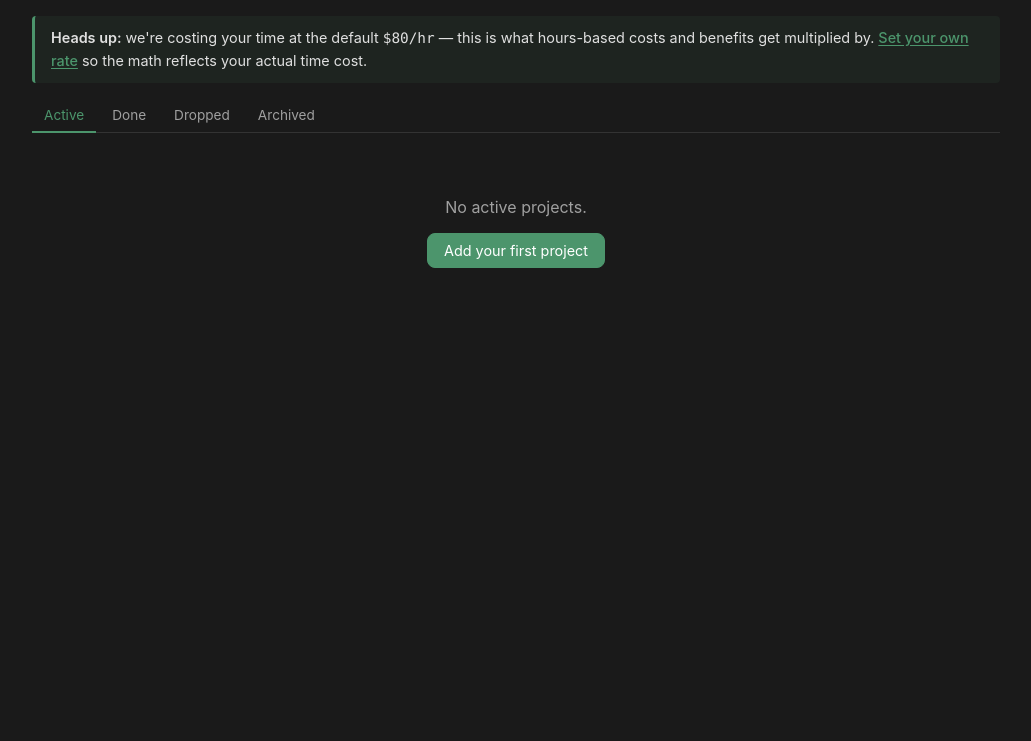
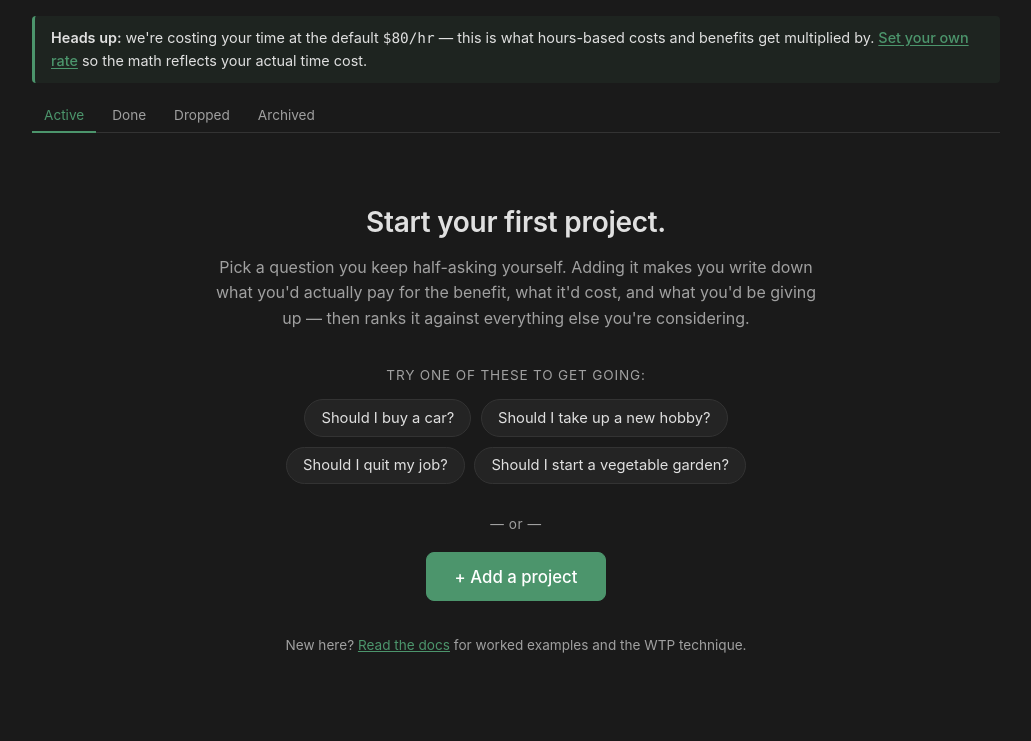
Before and after one commit to AlexanderHS/payback, a Flask app: page /dashboard in a window 1280 px wide. Shown: the part 131-872 px from the top of the page, without its empty margins (124-1155 px from the left). Before the commit the page ends 399 px from the top, so only its background shows below. Run offline with Flask 3, Linux system fonts and the light colour scheme; data that the repository does not hold is empty; some libraries are stand-ins or nearby versions.

Commit message:
ui: friendlier first-run, Board link in menu, hide avatar on wide
Three small UX fixes against the consolidated nav.

(1) Avatar circle is now a narrow-screen-only thing. On wide
    viewports the email itself identifies the menu — no need for a
    redundant little badge next to it. Below 700px the email
    collapses (it's often very long) and the avatar reappears as the
    visual anchor.

(2) Board (= dashboard) link added to the top of the account-menu
    popover. After consolidating the nav into a single menu, getting
    back to the main board from Sharing/Settings/etc. became a
    little awkward (only the brand mark would do it). Putting it as
    the first menu item makes the round-trip obvious.

(3) New welcoming empty state for first-time users (current_status
    is active, readonly is false, total_projects is 0). Shows a
    short pitch, four clickable prompt chips ("Should I buy a car?",
    etc.) that deep-link to /new with the name pre-filled, plus a
    big primary "Add a project" button and a docs link. The chips
    eliminate the staring-at-blank-form moment for new users — one
    click and they're already inside the form with a real question.
    Pre-existing users with zero active projects still see the slim
    empty state (they don't need the onboarding pitch).

Implementation notes:
- /new now reads ?name= from the query string and pre-fills the
  name input. Capped at the same 200-char limit the form enforces.
- form.html title/heading now distinguishes "edit" (project has an
  id, loaded from DB) from "new with prefill" (project is just
  {name: ...}, no id), so a pre-filled new form correctly says
  "New Project" not "Edit Project".

Co-Authored-By: Claude Opus 4.7 (1M context) <noreply@anthropic.com>

```diff
--- a/app.py
+++ b/app.py
@@ -178,7 +178,11 @@ def new_project():
             return redirect(url_for('dashboard'))
         except ValidationError as e:
             return render_template('form.html', project=data, user=user_id, error=str(e))
-    return render_template('form.html', project=None, user=user_id, error=None)
+    # Optional ?name= prefill (from empty-state prompt chips on the dashboard).
+    # Capped to the same 200-char limit the form enforces, just in case.
+    prefill_name = (request.args.get('name') or '').strip()[:200]
+    project = {'name': prefill_name} if prefill_name else None
+    return render_template('form.html', project=project, user=user_id, error=None)
 
 
 @app.route('/edit/<int:project_id>', methods=['GET', 'POST'])
--- a/static/css/styles.css
+++ b/static/css/styles.css
@@ -189,10 +189,13 @@ body {
     margin: 0.3rem 0;
 }
 
-/* Hide the inline email below desktop widths — avatar still identifies
-   the menu, full email lives at the top of the popover. */
+/* Wide view: the email itself identifies the menu, no avatar needed.
+   Below 700px the inline email is hidden and the avatar takes over as
+   the visual anchor (keeping the trigger compact for narrow nav bars). */
+.user-menu-avatar { display: none; }
 @media (max-width: 700px) {
     .user-menu-email-inline { display: none; }
+    .user-menu-avatar { display: inline-flex; }
     .user-menu-popover { min-width: 12rem; }
 }
 
@@ -714,6 +717,89 @@ input:focus, textarea:focus, select:focus {
 }
 .empty-state .btn { margin-top: 1rem; }
 
+/* Welcoming empty state for first-time users (0 projects across all statuses).
+   The point is to make the first-project decision low-friction: pick a
+   suggested question, click, and you're already inside the form. */
+.empty-state-welcome {
+    text-align: center;
+    padding: 3.5rem 1rem 4rem;
+    max-width: 640px;
+    margin: 0 auto;
+    color: var(--text);
+}
+.empty-state-welcome h2 {
+    font-size: 1.75rem;
+    font-weight: 600;
+    letter-spacing: -0.01em;
+    margin-bottom: 1rem;
+    color: var(--text);
+}
+.empty-state-welcome .welcome-lede {
+    color: var(--text-muted);
+    font-size: 1rem;
+    line-height: 1.6;
+    margin-bottom: 2.25rem;
+}
+.empty-state-welcome .welcome-suggest {
+    font-size: 0.85rem;
+    color: var(--text-muted);
+    text-transform: uppercase;
+    letter-spacing: 0.06em;
+    margin-bottom: 1rem;
+}
+.prompt-chips {
+    display: flex;
+    flex-wrap: wrap;
+    gap: 0.6rem;
+    justify-content: center;
+    margin-bottom: 2rem;
+}
+.prompt-chip {
+    display: inline-flex;
+    align-items: center;
+    padding: 0.55rem 1rem;
+    background: var(--card-bg);
+    border: 1px solid var(--border);
+    border-radius: 999px;
+    color: var(--text);
+    text-decoration: none;
+    font-size: 0.92rem;
+    transition: border-color 0.15s, color 0.15s, background 0.15s, transform 0.15s;
+}
+.prompt-chip:hover,
+.prompt-chip:focus-visible {
+    border-color: var(--primary);
+    background: rgba(76, 149, 108, 0.08);
+    color: var(--primary);
+    transform: translateY(-1px);
+    outline: none;
+}
+.welcome-or {
+    color: var(--text-muted);
+    font-size: 0.85rem;
+    letter-spacing: 0.04em;
+    margin: 0.75rem 0 1.25rem;
+}
+.btn-large {
+    padding: 0.85rem 1.75rem;
+    font-size: 1.05rem;
+    font-weight: 500;
+}
+.welcome-meta {
+    margin-top: 2.25rem;
+    font-size: 0.85rem;
+    color: var(--text-muted);
+}
+.welcome-meta a { color: var(--primary); }
+.welcome-meta a:hover { color: #6db98a; }
+
+@media (max-width: 600px) {
+    .empty-state-welcome { padding: 2.5rem 0.5rem 3rem; }
+    .empty-state-welcome h2 { font-size: 1.45rem; }
+    .empty-state-welcome .welcome-lede { font-size: 0.95rem; }
+    .prompt-chip { font-size: 0.88rem; padding: 0.5rem 0.875rem; }
+}
+
 /* Responsive */
 @media (max-width: 600px) {
     .card-metrics { flex-wrap: wrap; gap: 0.75rem; }
--- a/templates/base.html
+++ b/templates/base.html
@@ -25,6 +25,7 @@
                     </button>
                     <div class="user-menu-popover" role="menu">
                         <div class="user-menu-header" title="{{ user }}">{{ user }}</div>
+                        <a href="{{ url_for('dashboard') }}" class="user-menu-item" role="menuitem">Board</a>
                         <a href="{{ url_for('new_project') }}" class="user-menu-item user-menu-item-primary" role="menuitem">+ New project</a>
                         <a href="{{ url_for('sharing') }}" class="user-menu-item" role="menuitem">Sharing</a>
                         <a href="{{ url_for('settings') }}" class="user-menu-item" role="menuitem">Settings</a>
--- a/templates/dashboard.html
+++ b/templates/dashboard.html
@@ -39,15 +39,40 @@
     <a href="?status=archived&view_as={{ view_as }}" class="tab {{ 'active' if current_status == 'archived' }}">Archived{% if counts.archived %} <span class="tab-count">{{ counts.archived }}</span>{% endif %}</a>
 </div>
 
+{% set total_projects = counts.active + counts.done + counts.dropped + counts.archived %}
 {% if not projects %}
-<div class="empty-state">
-    {% if current_status == 'active' and not readonly %}
-    <p>No active projects.</p>
-    <a href="{{ url_for('new_project') }}" class="btn btn-primary">Add your first project</a>
+    {% if current_status == 'active' and not readonly and total_projects == 0 %}
+    <div class="empty-state-welcome">
+        <h2>Start your first project.</h2>
+        <p class="welcome-lede">
+            Pick a question you keep half-asking yourself. Adding it makes you
+            write down what you'd actually pay for the benefit, what it'd cost,
+            and what you'd be giving up — then ranks it against everything else
+            you're considering.
+        </p>
+        <p class="welcome-suggest">Try one of these to get going:</p>
+        <div class="prompt-chips">
+            <a class="prompt-chip" href="{{ url_for('new_project', name='Should I buy a car?') }}">Should I buy a car?</a>
+            <a class="prompt-chip" href="{{ url_for('new_project', name='Should I take up a new hobby?') }}">Should I take up a new hobby?</a>
+            <a class="prompt-chip" href="{{ url_for('new_project', name='Should I quit my job?') }}">Should I quit my job?</a>
+            <a class="prompt-chip" href="{{ url_for('new_project', name='Should I start a vegetable garden?') }}">Should I start a vegetable garden?</a>
+        </div>
+        <div class="welcome-or">— or —</div>
+        <a href="{{ url_for('new_project') }}" class="btn btn-primary btn-large">+ Add a project</a>
+        <p class="welcome-meta">
+            New here? <a href="{{ url_for('docs') }}">Read the docs</a> for worked examples and the WTP technique.
+        </p>
+    </div>
+    {% elif current_status == 'active' and not readonly %}
+    <div class="empty-state">
+        <p>No active projects.</p>
+        <a href="{{ url_for('new_project') }}" class="btn btn-primary">Add a project</a>
+    </div>
     {% else %}
-    <p>No {{ current_status }} projects.</p>
+    <div class="empty-state">
+        <p>No {{ current_status }} projects.</p>
+    </div>
     {% endif %}
-</div>
 {% endif %}
 
 <div class="card-grid">
```
Also changed, not shown: templates/form.html (+6 -2 lines).
